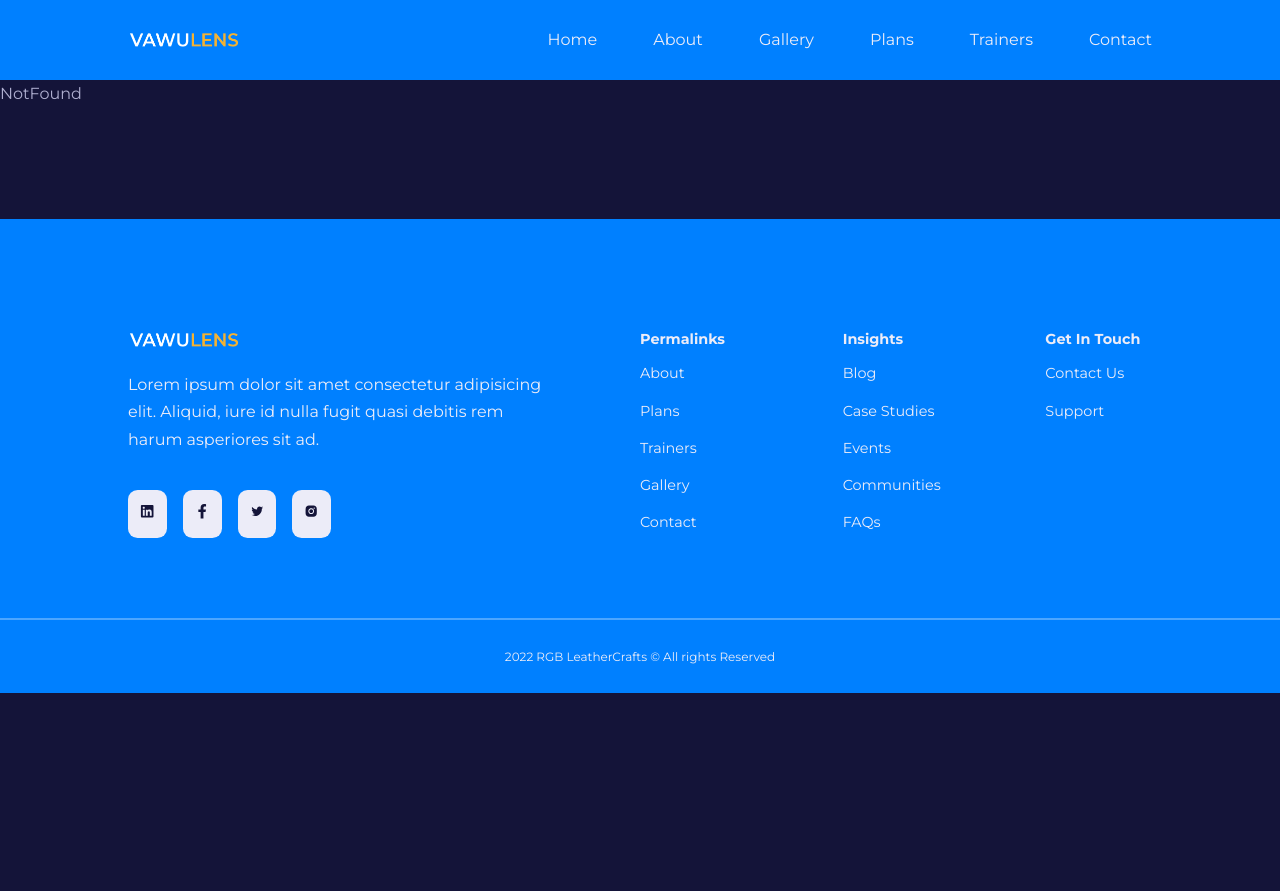
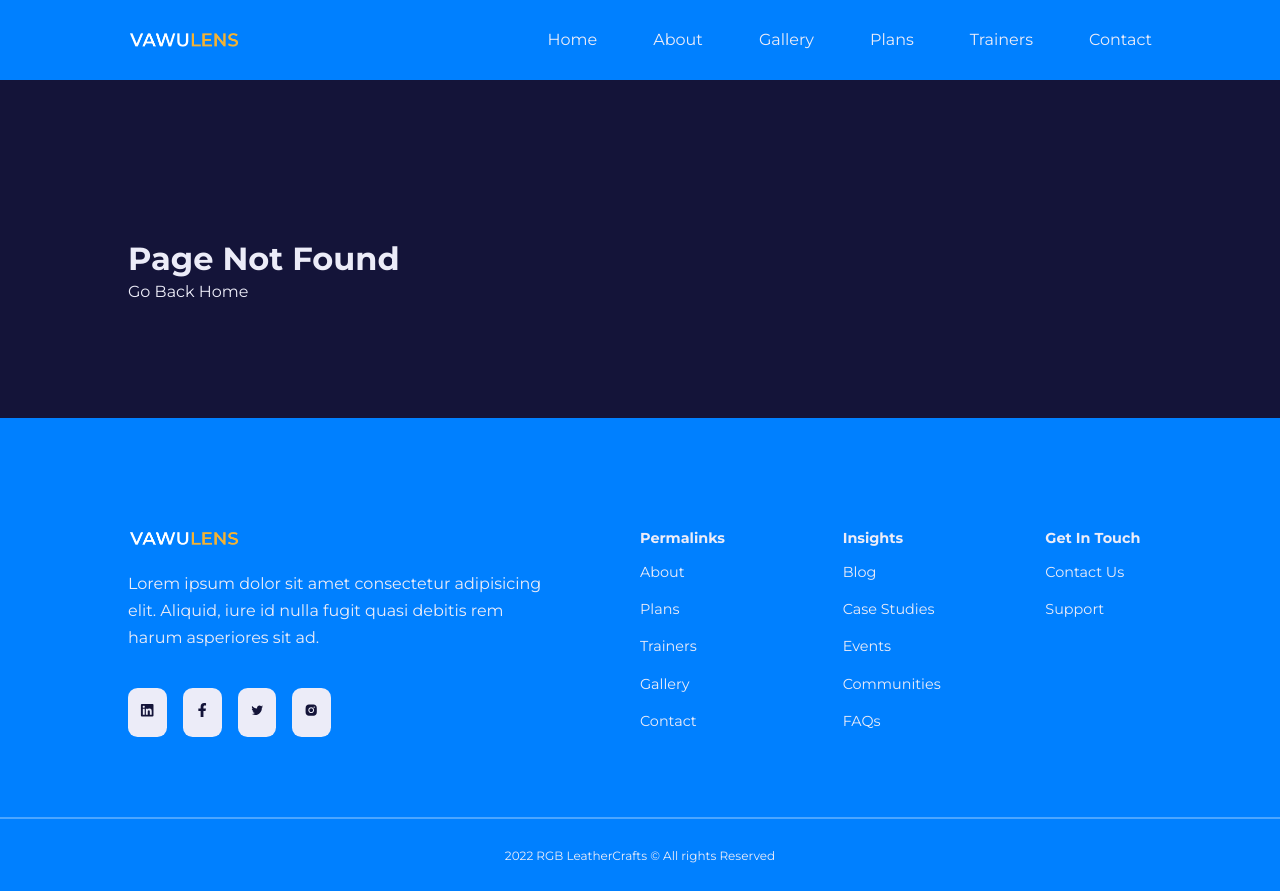
Before and after one commit to kodesand/React-website, a React (Vite) app: page /programs/111 in a window 1280 px wide. Before the commit the page ends 800 px from the top, so only its background shows below. Built offline with nearby package versions, Linux system fonts and the light colour scheme.

Commit message:
not found page structure

```diff
--- a/src/pages/notFound/NotFound.jsx
+++ b/src/pages/notFound/NotFound.jsx
@@ -1,5 +1,16 @@
+import { Link } from 'react-router-dom'
+
+import './notfound.css'
+
 const NotFound = () => {
-  return <div>NotFound</div>
+  return (
+    <section>
+      <div className='container notFound__container'>
+        <h2>Page Not Found</h2>
+        <Link to='/'>Go Back Home</Link>
+      </div>
+    </section>
+  )
 }
 
 export default NotFound
```
